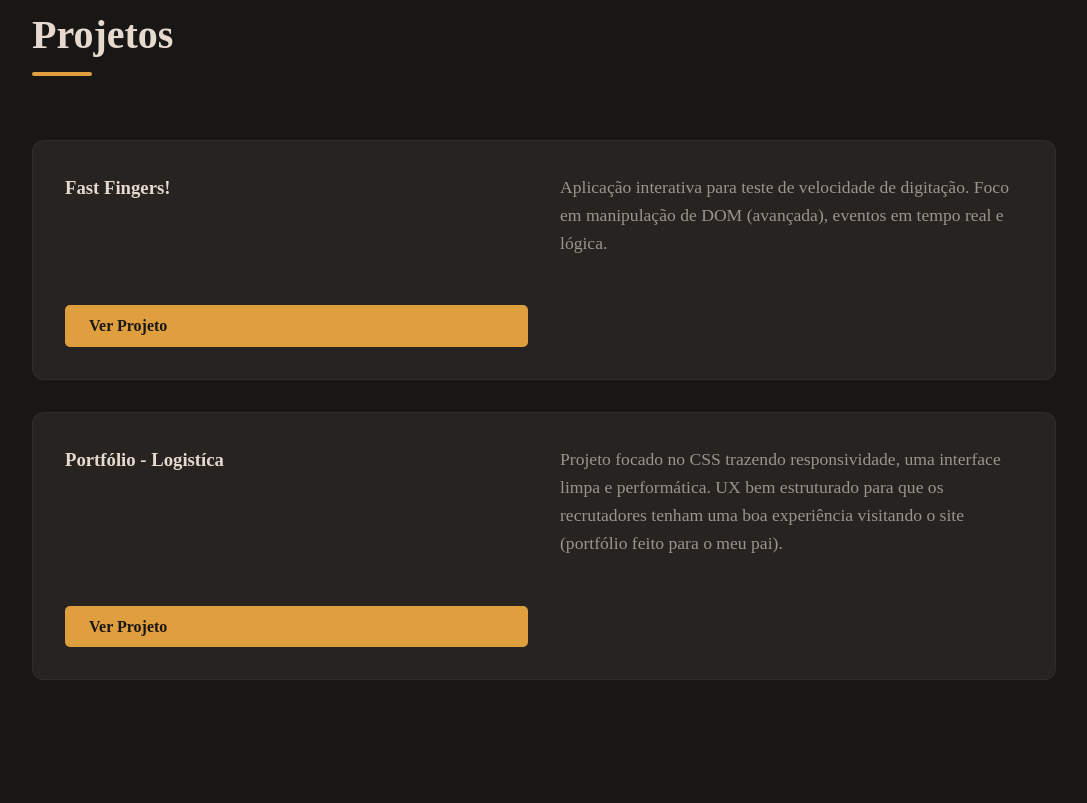
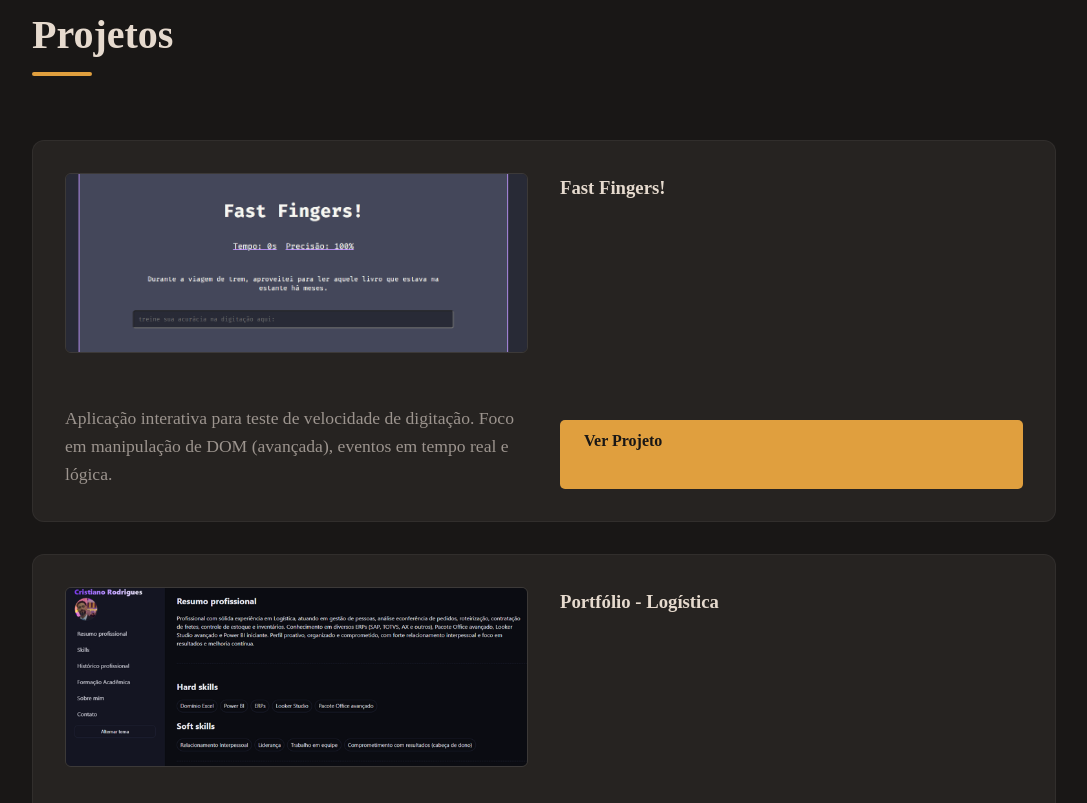
Before and after one commit to guifernands/new-portfolio, a plain HTML site: page assets/index.html in a window 1280 px wide. Shown: the part 2177-2980 px from the top of the page, without its empty margins (96-1183 px from the left). Drawn offline with Linux system fonts and the light colour scheme.

Commit message:
projects photos and links

```diff
--- a/assets/css/style.css
+++ b/assets/css/style.css
@@ -173,15 +173,26 @@ p {
     padding-top: 100px;
 }
 
-.projetos > div { /* Container dos cards (se houver um wrapper) ou direto no section */
+.projetos > div {
     display: grid;
     grid-template-columns: repeat(auto-fit, minmax(300px, 1fr));
     gap: 2rem;
     margin-top: 2rem;
 }
 
-/* Ajuste no HTML: Sugiro envolver os .proj-box em uma <div class="grid-container"> */
-/* Se não puder mudar o HTML, o CSS abaixo força o layout nos proj-box */
+.proj-img {
+    width: 100%;
+    height: 180px;
+    object-fit: cover;
+    border-radius: 6px;
+    margin-bottom: 1.2rem;
+    border: 1px solid rgba(255, 255, 255, 0.1);
+    transition: transform 0.3s ease;
+}
+
+.proj-box:hover .proj-img {
+    transform: scale(1.03);
+}
 
 .proj-box {
     background-color: var(--card-bg);
--- a/assets/index.html
+++ b/assets/index.html
@@ -51,15 +51,19 @@
             <section class="projetos" id="projetos">
                 <h2>Projetos</h2>
                 <div class="proj-box">
+                    <img src="img/fast-fingers-preview.png" alt="Preview Fast Fingers" class="proj-img">
+
                     <h3>Fast Fingers!</h3>
                     <p>Aplicação interativa para teste de velocidade de digitação. Foco em manipulação de DOM (avançada), eventos em tempo real e lógica.</p>
-                    <a href="">Ver Projeto</a>
+                    <a href="https://guifernands.github.io/fast-fingers/" target="_blank">Ver Projeto</a>
                 </div>
 
                 <div class="proj-box">
-                    <h3>Portfólio - Logistíca</h3>
+                    <img src="img/portfolio-preview.png" alt="Preview Portfólio - Logística" class="proj-img">
+
+                    <h3>Portfólio - Logística</h3>
                     <p>Projeto focado no CSS trazendo responsividade, uma interface limpa e performática. UX bem estruturado para que os recrutadores tenham uma boa experiência visitando o site (portfólio feito para o meu pai).</p>
-                    <a href="">Ver Projeto</a>
+                    <a href="https://cristiano1202.github.io/" target="_blank">Ver Projeto</a>
                 </div>
             </section>
 
```
Also changed, not shown: assets/img/fast-fingers-preview.png (added), assets/img/portfolio-preview.png (added).
